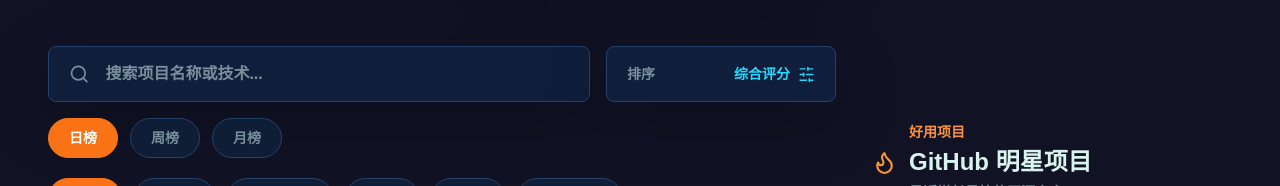
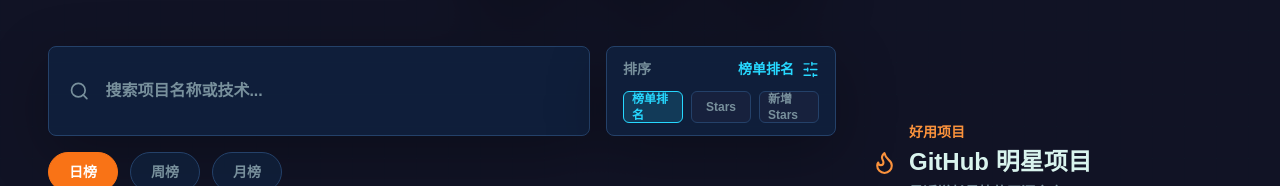
Before and after one commit to nbh847/repo-scout, a Next.js app in the folder apps/web/: page / in a window 1280 px wide. Shown: the part 322-508 px from the top of the page. Built offline with nearby package versions, Linux system fonts and the light colour scheme; no server answers.

Commit message:
feat: add homepage repository sorting

```diff
--- a/apps/web/src/app/page.tsx
+++ b/apps/web/src/app/page.tsx
@@ -20,7 +20,9 @@ import {
   buildRepositoryHref,
   buildMetrics,
   buildRepositoryViewModel,
+  type RepositorySortMode,
   type RepositoryViewModel,
+  sortRepositories,
 } from "./repository-view-models";
 
 export const dynamic = "force-dynamic";
@@ -29,6 +31,7 @@ type SearchParams = {
   q?: string | string[];
   period?: string | string[];
   language?: string | string[];
+  sort?: string | string[];
 };
 
 type HomeProps = {
@@ -42,6 +45,11 @@ const periodFilters = [
   { label: "日榜", value: "daily" },
   { label: "周榜", value: "weekly" },
   { label: "月榜", value: "monthly" },
+];
+const sortFilters: { label: string; value: RepositorySortMode }[] = [
+  { label: "榜单排名", value: "ranking" },
+  { label: "Stars", value: "stars" },
+  { label: "新增 Stars", value: "gained" },
 ];
 const fallbackLanguageFilters = ["Python", "TypeScript", "Go", "Rust", "JavaScript"];
 const scoreRows = [
@@ -92,11 +100,19 @@ function readLanguage(searchParams: SearchParams | undefined, languageFilters: s
   return languageFilters.includes(language) ? language : "";
 }
 
-function buildHomeFilterHref(period: string, language: string): string {
+function readSort(searchParams?: SearchParams): RepositorySortMode {
+  const sort = readSingleParam(searchParams?.sort);
+  return sortFilters.some((filter) => filter.value === sort) ? (sort as RepositorySortMode) : "ranking";
+}
+
+function buildHomeFilterHref(period: string, language: string, sort: RepositorySortMode): string {
   const params = new URLSearchParams();
   params.set("period", period);
   if (language) {
     params.set("language", language);
+  }
+  if (sort !== "ranking") {
+    params.set("sort", sort);
   }
   return `/?${params.toString()}#ranking`;
 }
@@ -121,13 +137,15 @@ export default async function Home({ searchParams }: HomeProps) {
   const languageResult = await fetchApi<string[]>(buildRepositoryLanguagesApiPath());
   const languageFilters = languageResult.data?.length ? languageResult.data : fallbackLanguageFilters;
   const language = readLanguage(params, languageFilters);
+  const sort = readSort(params);
   const [repositoryResult, featuredResult] = await Promise.all([
     fetchApi<ApiRepository[]>(buildRepositoryApiPath({ query, period, language })),
     fetchApi<ApiFeaturedCollection[]>("/api/featured"),
   ]);
-  const repositories: RepositoryViewModel[] = (repositoryResult.data ?? []).map((repository, index) =>
+  const repositories: RepositoryViewModel[] = sortRepositories(repositoryResult.data ?? [], sort).map((repository, index) =>
     buildRepositoryViewModel(repository, index),
   );
+  const activeSortLabel = sortFilters.find((filter) => filter.value === sort)?.label ?? "榜单排名";
   const featuredProjects = buildFeaturedProjects(featuredResult.data);
   const metrics = buildMetrics(repositories);
   const dataError = repositoryResult.error ?? featuredResult.error;
@@ -208,13 +226,31 @@ export default async function Home({ searchParams }: HomeProps) {
                   />
                   <input type="hidden" name="period" value={period} />
                   {language ? <input type="hidden" name="language" value={language} /> : null}
+                  {sort !== "ranking" ? <input type="hidden" name="sort" value={sort} /> : null}
                 </label>
-                <div className="flex min-h-14 items-center justify-between rounded-lg border border-[#244169] bg-[#10213d]/90 px-5 text-sm font-bold text-muted shadow-terminal">
-                  <span>排序</span>
-                  <span className="flex items-center gap-2 text-cyan">
-                    综合评分
-                    <SlidersHorizontal size={17} aria-hidden="true" />
-                  </span>
+                <div className="grid min-h-14 gap-3 rounded-lg border border-[#244169] bg-[#10213d]/90 px-4 py-3 text-sm font-bold text-muted shadow-terminal">
+                  <div className="flex items-center justify-between gap-3">
+                    <span>排序</span>
+                    <span className="flex items-center gap-2 text-cyan">
+                      {activeSortLabel}
+                      <SlidersHorizontal size={17} aria-hidden="true" />
+                    </span>
+                  </div>
+                  <div className="grid grid-cols-3 gap-2">
+                    {sortFilters.map((filter) => (
+                      <Link
+                        key={filter.value}
+                        href={buildHomeFilterHref(period, language, filter.value)}
+                        className={`inline-flex h-8 min-w-0 items-center justify-center rounded-md border px-2 text-xs font-black transition ${
+                          sort === filter.value
+                            ? "border-cyan bg-cyan/15 text-cyan"
+                            : "border-[#244169] bg-[#17213d] text-muted hover:text-ink"
+                        }`}
+                      >
+                        {filter.label}
+                      </Link>
+                    ))}
+                  </div>
                 </div>
               </div>
 
@@ -222,7 +258,7 @@ export default async function Home({ searchParams }: HomeProps) {
                 {periodFilters.map((filter) => (
                   <Link
                     key={filter.value}
-                    href={buildHomeFilterHref(filter.value, language)}
+                    href={buildHomeFilterHref(filter.value, language, sort)}
                     className={`inline-flex h-10 min-w-[70px] shrink-0 items-center justify-center rounded-full border px-4 text-sm font-bold transition ${
                       period === filter.value
                         ? "border-orange-500 bg-orange-500 text-white"
@@ -238,7 +274,7 @@ export default async function Home({ searchParams }: HomeProps) {
                 {["全部", ...languageFilters].map((filter, index) => (
                   <Link
                     key={filter}
-                    href={buildHomeFilterHref(period, index === 0 ? "" : filter)}
+                    href={buildHomeFilterHref(period, index === 0 ? "" : filter, sort)}
                     className={`inline-flex h-10 min-w-[74px] shrink-0 items-center justify-center rounded-full border px-4 text-sm font-bold transition ${
                       (index === 0 && !language) || language === filter
                         ? "border-orange-500 bg-orange-500 text-white"
--- a/apps/web/src/app/repository-view-models.ts
+++ b/apps/web/src/app/repository-view-models.ts
@@ -64,6 +64,8 @@ export type RepositoryApiPathOptions = {
   period: string;
   language: string;
 };
+
+export type RepositorySortMode = "ranking" | "stars" | "gained";
 
 export function buildRepositoryLanguagesApiPath(): string {
   return "/api/repositories/languages";
@@ -146,6 +148,26 @@ export function buildRepositoryViewModel(
   };
 }
 
+export function sortRepositories(
+  repositories: ApiRepository[],
+  sortMode: RepositorySortMode,
+): ApiRepository[] {
+  if (sortMode === "ranking") {
+    return [...repositories];
+  }
+
+  return [...repositories].sort((left, right) => {
+    const valueDiff =
+      sortMode === "stars"
+        ? right.stars - left.stars
+        : (right.stars_gained ?? 0) - (left.stars_gained ?? 0);
+    if (valueDiff !== 0) {
+      return valueDiff;
+    }
+    return (left.rank ?? 0) - (right.rank ?? 0);
+  });
+}
+
 export function buildMetrics(repositories: RepositoryViewModel[]): MetricViewModel[] {
   const languages = new Set(repositories.map((repository) => repository.language));
 
```
Also changed, not shown: apps/web/scripts/test-repository-view-models.mjs (+22 -0 lines), 1 other file (tests, documents, lock files or other folders).
